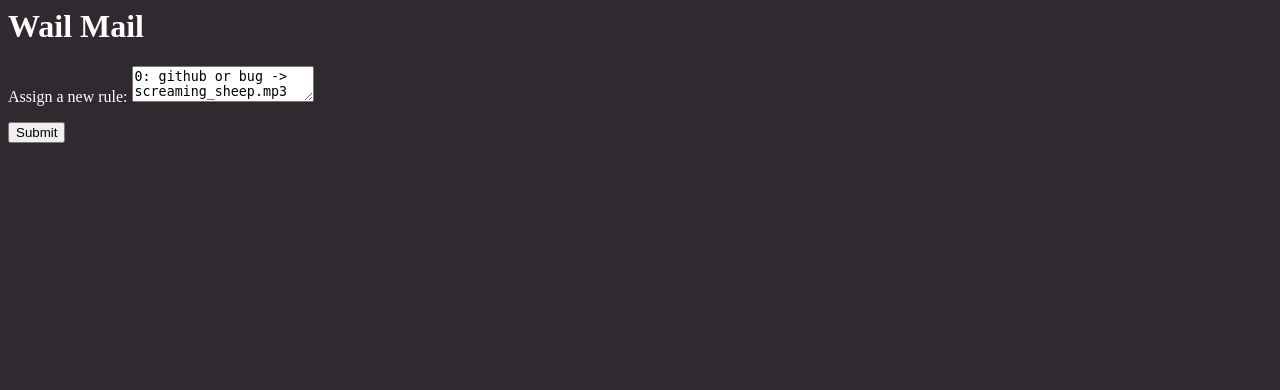
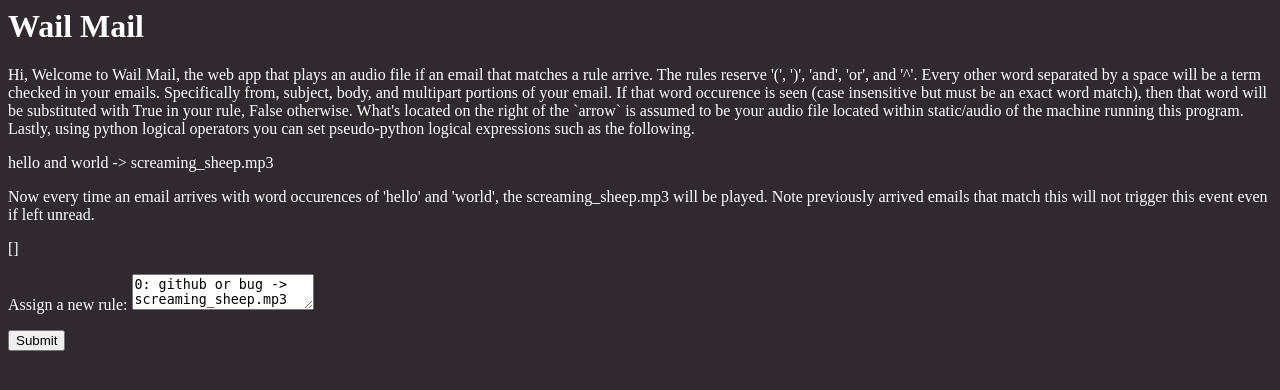
Before and after one commit to saleh99er/WailMail, a Flask app: page / in a window 1280 px wide. Shown: the top 390 px of the page. Run offline with Flask 2, Linux system fonts and the light colour scheme; parts of the project's set-up code (start-up, migrations or seed data) failed here and were passed over.

Commit message:
small improvements for Wail Mail, guarding against command execution via malicious audio file name, present updated rules at index page too, and tutorial of Wail Mail on index page

```diff
--- a/WailMail.py
+++ b/WailMail.py
@@ -23,7 +23,8 @@
 
     @app.route('/')
     def index():
-        return render_template('index.html', rules_so_far = "", rule_suggestion = "0: github or bug -> screaming_sheep.mp3")
+        rules_so_far = [str(rule) for rule in list(rules.values())]
+        return render_template('index.html', rules_so_far = rules_so_far, rule_suggestion = "0: github or bug -> screaming_sheep.mp3")
 
     @app.route('/submit', methods=['POST'])
     def submit():
--- a/templates/index.html
+++ b/templates/index.html
@@ -5,6 +5,27 @@
 	<body>
 
 		<h1>Wail Mail</h1>
+
+		<div id="tutorial">
+			<p>Hi, Welcome to Wail Mail, the web app that plays an audio file if an email
+				 that matches a rule arrive. The rules reserve '(', ')', 'and', 'or', and
+				 '^'. Every other word separated by a space will be a term checked in your
+				  emails. Specifically from, subject, body, and multipart portions of your
+				   email. If that word occurence is seen (case insensitive but must be an
+				  exact word match), then that word will be substituted with True in your
+				 rule, False otherwise. What's located on the right of the `arrow` is
+				 assumed to be your audio file located within static/audio of the machine
+				 running this program. Lastly, using python logical operators you can set
+				  pseudo-python logical expressions such as the following.  </p>
+
+			<p> hello and world -> screaming_sheep.mp3</p>
+
+			<p>Now every time an email arrives with word occurences of 'hello' and 'world',
+				the screaming_sheep.mp3 will be played. Note previously arrived emails that
+				match this will not trigger this event even if left unread.
+			</p>
+		</div>
+
 		<div id="ui">
 
 			{{rules_so_far}}
```
Also changed, not shown: audio_player.py (+12 -1 lines).
